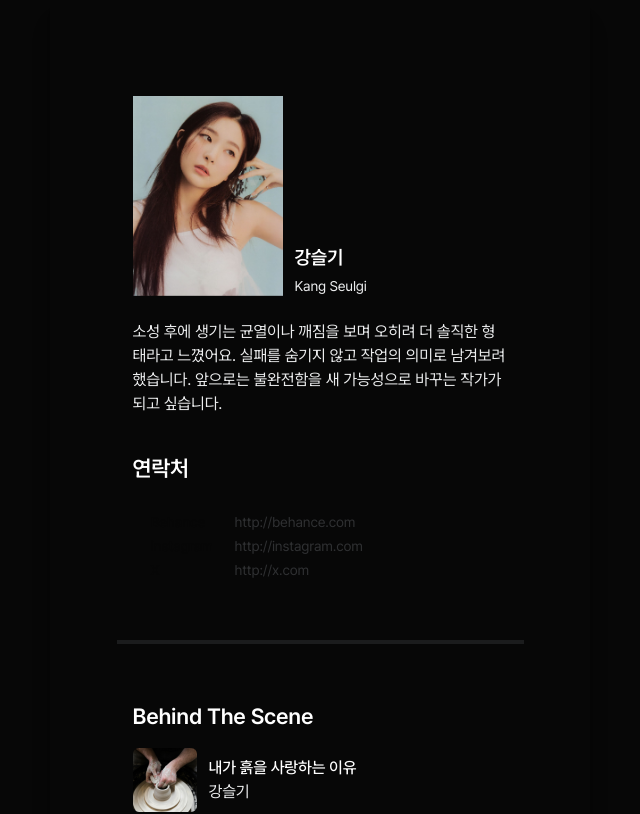
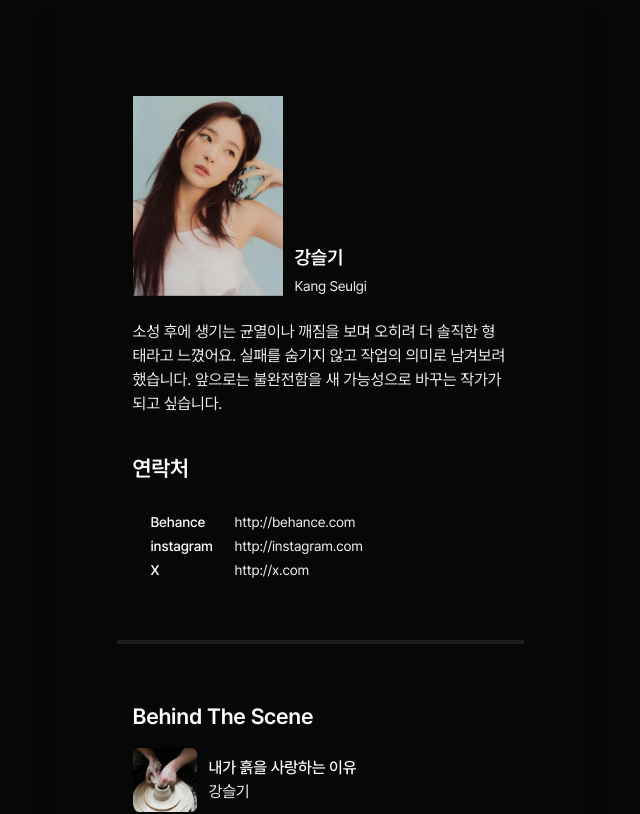
Before and after one commit to DoLog-Team/DoLog-FE, a Next.js app in the folder apps/client/: page /1/exhibition/1/artist/1 in a window 1280 px wide. Shown: the top 814 px of the page, without its empty margins (320-960 px from the left). Built offline with nearby package versions, Linux system fonts and the light colour scheme.

Commit message:
feat: 링크 카드 링크 href 처리 및 리팩토링

```diff
--- a/apps/client/components/common/Card/LinkCard/LinkCard.styles.ts
+++ b/apps/client/components/common/Card/LinkCard/LinkCard.styles.ts
@@ -1,14 +1,13 @@
 export const linkCardStyles = {
-	wrapper: "w-full px-[16px] pb-[24px]",
-	list: "flex flex-col gap-[4px] w-full",
+	wrapper: "w-full px-4 pb-6",
 
-	row: "flex flex-row items-start w-full min-h-[20px] gap-[4px]",
+	list: "flex flex-col gap-1 w-full",
 
-	labelBox: "w-[80px] min-w-[80px] shrink-0",
-	label:
-		"block w-full px-[2px] text-[14px] font-medium leading-[20px] tracking-[-0.01em] text-[#070707] truncate",
+	row: "flex items-start w-full gap-1",
+
+	labelBox: "w-20 shrink-0",
+	label: "block w-full px-0.5 text-body2-bold text-strong",
 
 	valueBox: "flex-1 min-w-0",
-	value:
-		"block w-full px-[2px] text-[14px] font-normal leading-[20px] tracking-[-0.01em] text-[#2F3032] break-all",
+	value: "block w-full px-0.5 text-body2 text-light break-words",
 };
--- a/apps/client/components/common/Card/LinkCard/LinkCard.tsx
+++ b/apps/client/components/common/Card/LinkCard/LinkCard.tsx
@@ -3,37 +3,18 @@
 import { linkCardStyles as s } from "./LinkCard.styles";
 import type { LinkCardProps } from "./LinkCard.types";
 
-{
-	/* 스타일 오류로 인라인으로 작성해놓긴했는데... 왜 안 되는지 진짜 모르겠어요.. */
-}
 export const LinkCard = ({ items, className }: LinkCardProps) => {
 	return (
 		<section className={`${s.wrapper} ${className ?? ""}`}>
-			<div className={s.list} style={{ display: "flex", flexDirection: "column", gap: "4px" }}>
+			<div className={s.list}>
 				{items.map((item, idx) => (
-					/* flex와 flex-row를 인라인으로 강제 부여 */
-					<div
-						key={idx}
-						style={{
-							display: "flex",
-							flexDirection: "row",
-							alignItems: "flex-start",
-							width: "100%",
-							gap: "4px",
-						}}
-					>
-						{/* 라벨: 80px 고정 */}
-						<div style={{ width: "80px", flexShrink: 0 }}>
-							<span className={s.label} style={{ display: "block" }}>
-								{item.label}
-							</span>
+					<div key={idx} className={s.row}>
+						<div className={s.labelBox}>
+							<span className={s.label}>{item.label}</span>
 						</div>
 
-						{/* 벨류: 남은 공간 모두 차지 */}
-						<div style={{ flex: 1, minWidth: 0 }}>
-							<span className={s.value} style={{ display: "block", wordBreak: "break-all" }}>
-								{item.value}
-							</span>
+						<div className={s.valueBox}>
+							<span className={s.value}>{item.value}</span>
 						</div>
 					</div>
 				))}
--- a/apps/client/components/common/Card/LinkCard/LinkCard.types.ts
+++ b/apps/client/components/common/Card/LinkCard/LinkCard.types.ts
@@ -1,6 +1,6 @@
 export interface LinkItem {
 	label: string;
-	value: string;
+	value: React.ReactNode;
 }
 
 export interface LinkCardProps {
```
